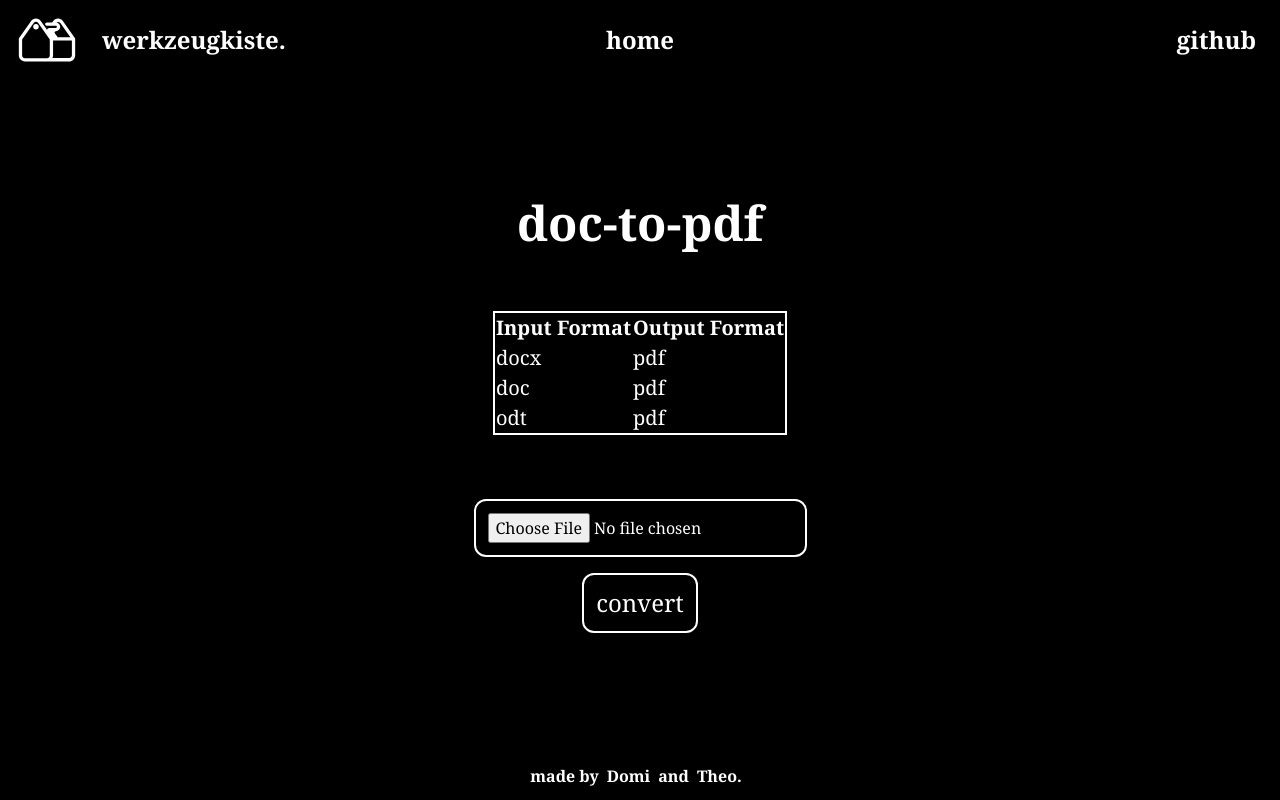
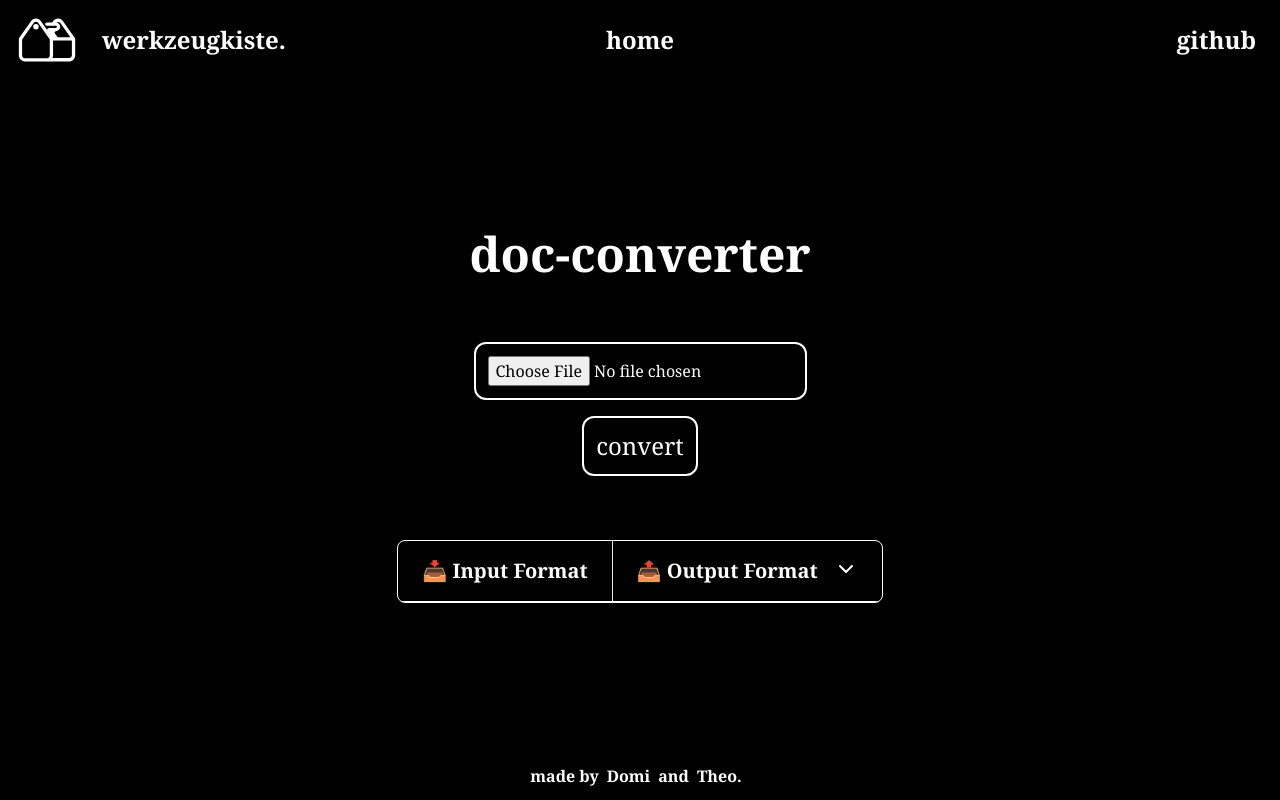
Before and after one commit to theoleuthardt/werkzeugkiste, a Next.js app in the folder frontend/: page /doc-converter in a window 1280 px wide. Built offline with nearby package versions, Linux system fonts and the light colour scheme.

Commit message:
feat: dropdown table for supported input and output formats

```diff
--- a/frontend/src/app/doc-converter/page.tsx
+++ b/frontend/src/app/doc-converter/page.tsx
@@ -5,11 +5,13 @@ import Navbar from "../../components/Navbar";
 import Footer from "../../components/Footer";
 import Button from "../../components/Button";
 import Link from "next/link";
+import { ChevronDown, ChevronUp } from "lucide-react";
 
 export default function Home() {
   const [file, setFile] = useState<File | null>(null);
   const [downloadUrl, setDownloadUrl] = useState<string>("");
   const [loading, setLoading] = useState(false);
+  const [tableOpen, setTableOpen] = useState(false);
 
   const handleFileChange = (event: React.ChangeEvent<HTMLInputElement>) => {
     if (event.target.files && event.target.files.length > 0) {
@@ -57,36 +59,14 @@ export default function Home() {
     <div className="h-screen w-screen bg-black text-white font-noto flex flex-col items-center">
       <Navbar renderHomeLink={true} />
       <div className="w-screen h-screen flex flex-col items-center justify-center">
-        <h2 className="text-5xl font-bold text-white mb-16">doc-to-pdf</h2>
-        <table className="border-2 border-white text-xl rounded-xl mb-16">
-          <thead>
-            <tr>
-              <th>Input Format</th>
-              <th>Output Format</th>
-            </tr>
-          </thead>
-          <tbody>
-            <tr>
-              <td>docx</td>
-              <td>pdf</td>
-            </tr>
-            <tr>
-              <td>doc</td>
-              <td>pdf</td>
-            </tr>
-            <tr>
-              <td>odt</td>
-              <td>pdf</td>
-            </tr>
-          </tbody>
-        </table>
+        <h2 className="text-5xl font-bold text-white mb-16">doc-converter</h2>
         <input
           type="file"
           className="border-2 border-white p-3 rounded-xl text-center text-white"
           id="documentUpload"
           onChange={handleFileChange}
         />
-        <div className={"flex flex-row items-center gap-4 mt-4"}>
+        <div className={"flex flex-row items-center gap-4 mt-4 mb-16"}>
           {downloadUrl ? (
             <Link id="downloadPDF" href={downloadUrl}>
               <Button content="download" />
@@ -104,6 +84,121 @@ export default function Home() {
             />
           )}
         </div>
+        {
+          // TODO: Fix Table Head widths (fixed and the same as the max body width)
+          // TODO: Add hover animation to table head (scale-110, blue text, blue border)
+          // TODO: Fix general site height and add scrolling
+          // TODO: Add animated pop in for the table body
+        }
+        <div className="overflow-hidden text-xl rounded-lg border border-white">
+          <div
+            className="cursor-pointer flex justify-between items-center"
+            onClick={() => setTableOpen(!tableOpen)}
+          >
+            <table className="w-full px-6 py-4 border-b">
+              <thead>
+                <tr className="border-b border-white">
+                  <th className="w-sm px-6 py-4 border-r">📥 Input Format</th>
+                  <th className="w-sm px-6 py-4 flex flex-row">
+                    <p className="pr-4">📤 Output Format</p>
+                    {tableOpen ? (
+                      <ChevronUp className="h-6 w-6" />
+                    ) : (
+                      <ChevronDown className="h-6 w-6" />
+                    )}
+                  </th>
+                </tr>
+              </thead>
+            </table>
+          </div>
+
+          {tableOpen && (
+            <table className="w-full text-left border-collapse">
+              <tbody>
+                <tr className="border-b">
+                  <td className="px-6 py-4 border-r">.doc (MS Word)</td>
+                  <td className="px-6 py-4">
+                    .pdf, .docx, .odt, .txt, .rtf, .html, .epub
+                  </td>
+                </tr>
+                <tr className="border-b">
+                  <td className="px-6 py-4 border-r">.docx (MS Word)</td>
+                  <td className="px-6 py-4">
+                    .pdf, .odt, .txt, .rtf, .html, .epub
+                  </td>
+                </tr>
+                <tr className="border-b">
+                  <td className="px-6 py-4 border-r">
+                    .odt (OpenDocument Text)
+                  </td>
+                  <td className="px-6 py-4">
+                    .pdf, .doc, .docx, .txt, .rtf, .html, .epub
+                  </td>
+                </tr>
+                <tr className="border-b">
+                  <td className="px-6 py-4 border-r">
+                    .rtf (Rich Text Format)
+                  </td>
+                  <td className="px-6 py-4">
+                    .pdf, .doc, .docx, .odt, .txt, .html
+                  </td>
+                </tr>
+                <tr className="border-b">
+                  <td className="px-6 py-4 border-r">.txt (Text)</td>
+                  <td className="px-6 py-4">
+                    .pdf, .doc, .docx, .odt, .txt, .html
+                  </td>
+                </tr>
+                <tr className="border-b">
+                  <td className="px-6 py-4 border-r">.html (Webseite)</td>
+                  <td className="px-6 py-4">
+                    .pdf, .doc, .docx, .odt, .rtf, .txt
+                  </td>
+                </tr>
+                <tr className="border-b">
+                  <td className="px-6 py-4 border-r">.epub (E-Book)</td>
+                  <td className="px-6 py-4">
+                    .pdf, .doc, .docx, .odt, .rtf, .txt
+                  </td>
+                </tr>
+                <tr className="border-b">
+                  <td className="px-6 py-4 border-r">.xls (MS Excel)</td>
+                  <td className="px-6 py-4">.pdf, .xlsx, .ods, .csv</td>
+                </tr>
+                <tr className="border-b">
+                  <td className="px-6 py-4 border-r">.xlsx (MS Excel)</td>
+                  <td className="px-6 py-4">.pdf, .xls, .ods, .csv</td>
+                </tr>
+                <tr className="border-b">
+                  <td className="px-6 py-4 border-r">
+                    .ods (OpenDocument Spreadsheet)
+                  </td>
+                  <td className="px-6 py-4">.pdf, .xls, .xlsx, .csv</td>
+                </tr>
+                <tr className="border-b">
+                  <td className="px-6 py-4 border-r">
+                    .csv (Comma-Separated Values)
+                  </td>
+                  <td className="px-6 py-4">.pdf, .xls, .xlsx, .ods</td>
+                </tr>
+                <tr className="border-b">
+                  <td className="px-6 py-4 border-r">.ppt (MS PowerPoint)</td>
+                  <td className="px-6 py-4">.pdf, .pptx, .odp</td>
+                </tr>
+                <tr className="border-b">
+                  <td className="px-6 py-4 border-r">.pptx (MS PowerPoint)</td>
+                  <td className="px-6 py-4">.pdf, .ppt, .odp</td>
+                </tr>
+                <tr className="border-b">
+                  <td className="px-6 py-4 border-r">
+                    .odp (OpenDocument Presentation)
+                  </td>
+                  <td className="px-6 py-4">.pdf, .ppt, .pptx</td>
+                </tr>
+              </tbody>
+            </table>
+          )}
+        </div>
       </div>
       <Footer />
     </div>
```
